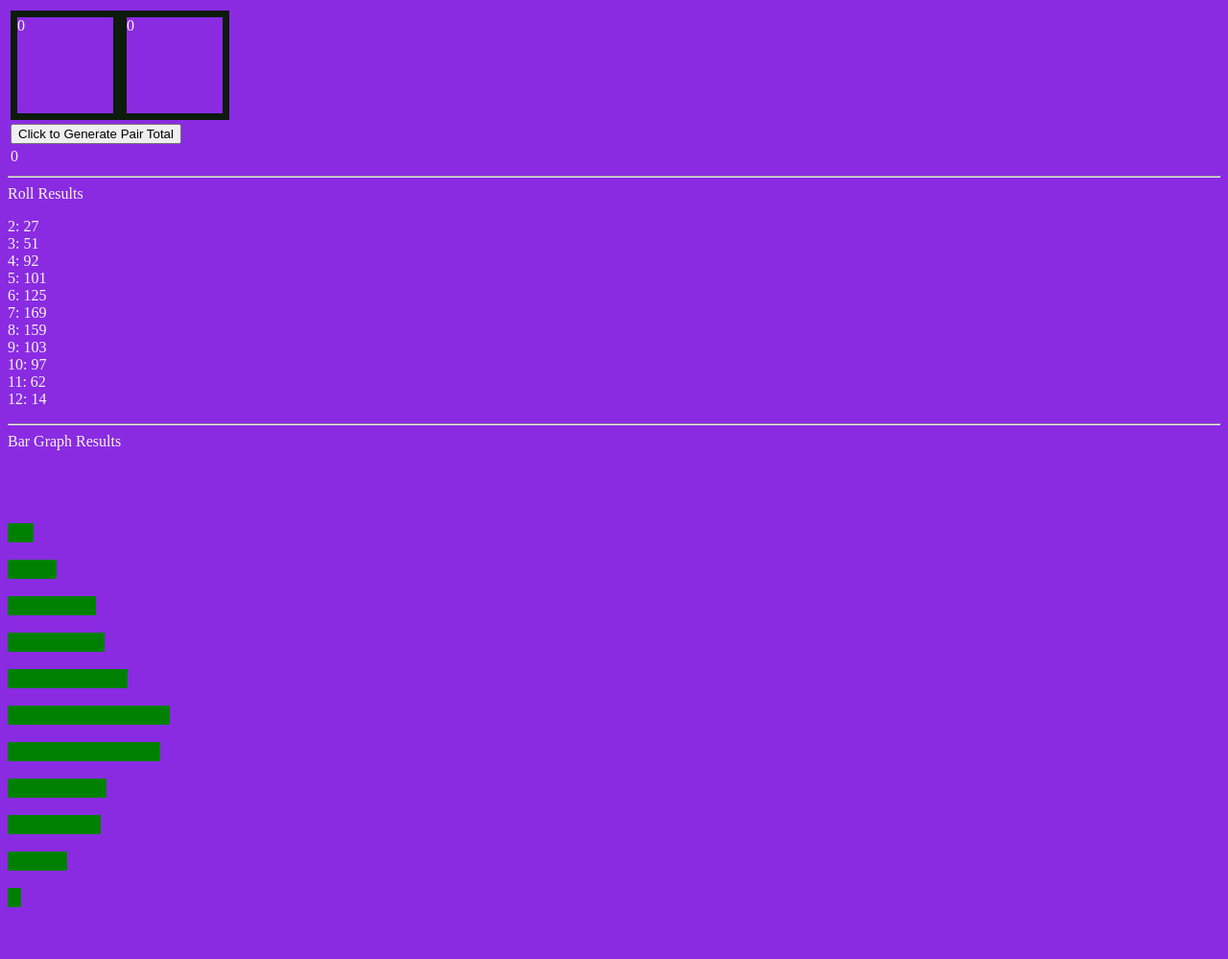
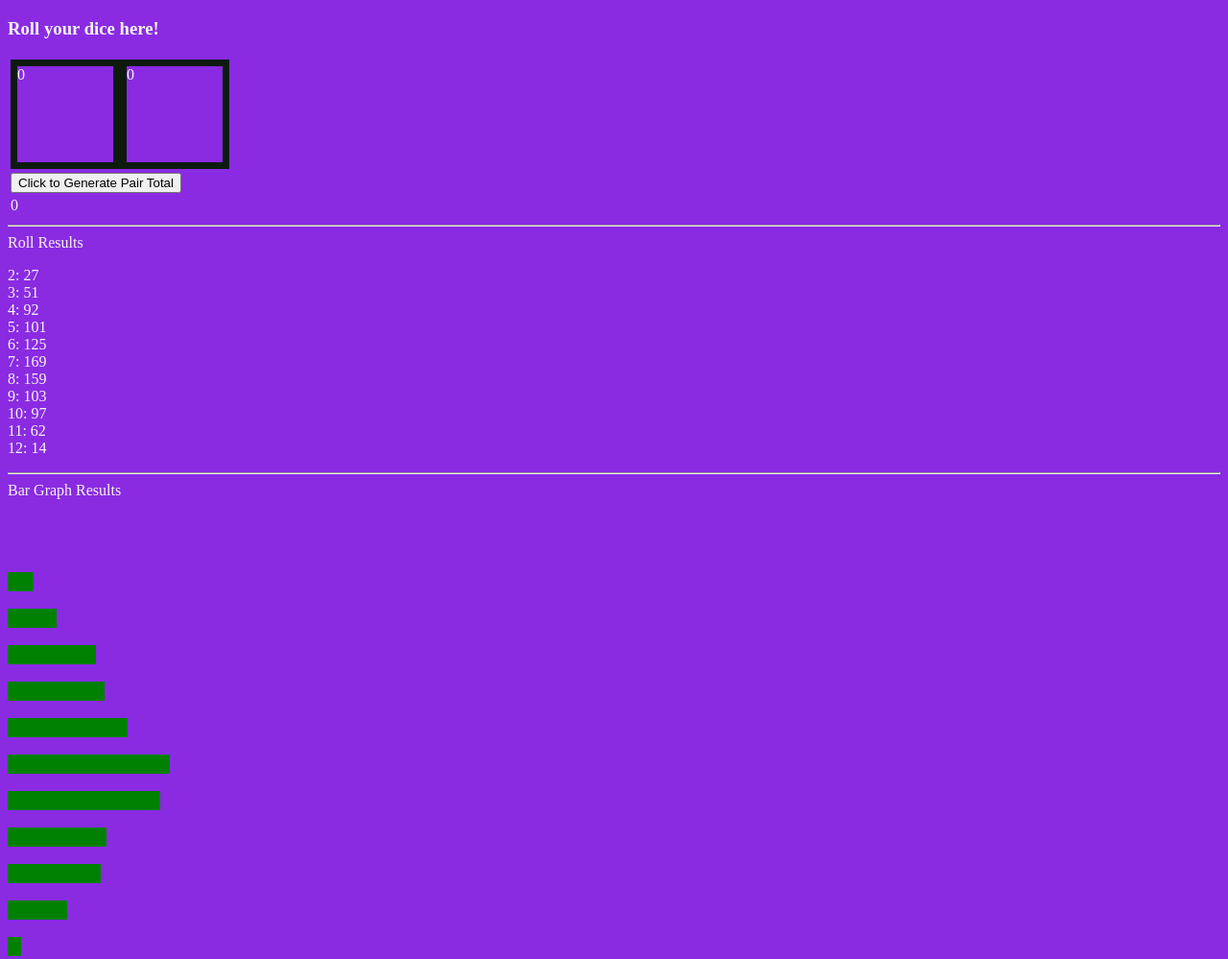
Before and after one commit to LEllingwood/dice, a plain HTML site: page index.html in a window 1280 px wide. Shown: the top 999 px of the page at 96% size. Drawn offline with Linux system fonts and the light colour scheme.

Commit message:
added title

```diff
--- a/index.html
+++ b/index.html
@@ -15,6 +15,7 @@
  }
    </style>
  <body>
+   <h3>Roll your dice here!</h3>
    <table>
        <tr>
        <td>
```
